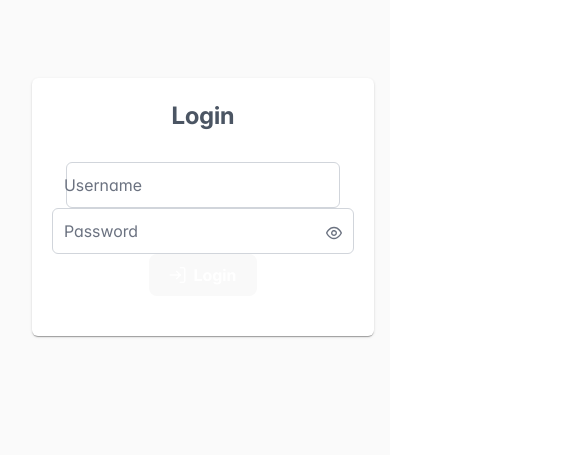
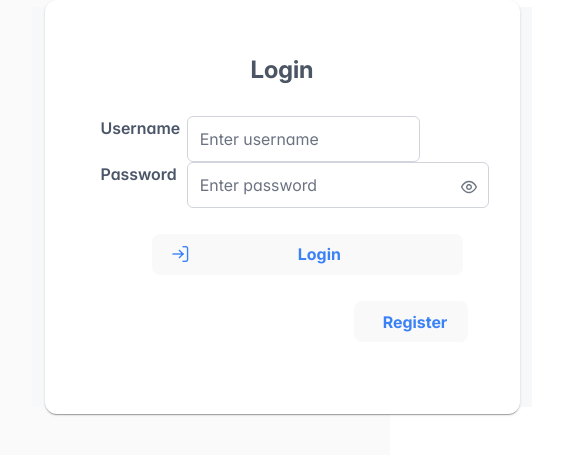
Before and after one commit to MachineAutomated/shaazcs-manager-ui, a React (Vite) app: page / in a window 390 px wide. Shown: the part 215-670 px from the top of the page, 564 px wide, since content can reach past the window. Built offline with nearby package versions, Linux system fonts and the light colour scheme.

Commit message:
Fixes #9

```diff
--- a/src/api/api.ts
+++ b/src/api/api.ts
@@ -10,11 +10,10 @@ api.interceptors.request.use(
     // const token = localStorage.getItem("token");
     const token = sessionStorage.getItem("jwt");
     if (token) {
-      console.log("Attaching token to request:", token);
       config.headers.Authorization = `Bearer ${token}`;
     }
     else {
-      console.log("No token found in localStorage");
+      console.log("Token missing!!");
     }
     return config;
   },
--- /dev/null
+++ b/src/components/Toast.tsx
@@ -0,0 +1,29 @@
+// ToastInfoEmitter.tsx
+import React, { useRef, useEffect } from "react";
+import { Toast } from "primereact/toast";
+
+interface ToastInfoProps {
+  showMessage: boolean;
+  severity?: "success" | "info" | "warn" | "error";
+  summary?: string;
+  detail?: string;
+}
+
+const ToastInfoEmitter: React.FC<ToastInfoProps> = ({
+  showMessage,
+  severity = "info",
+  summary = "Info",
+  detail = "Message content",
+}) => {
+  const toast = useRef<Toast>(null);
+
+  useEffect(() => {
+    if (showMessage && toast.current) {
+      toast.current.show({ severity, summary, detail, life: 3000 });
+    }
+  }, [showMessage, severity, summary, detail]);
+
+  return <Toast ref={toast} position="top-right" />;
+};
+
+export default ToastInfoEmitter;
--- a/src/pages/Dashboard.tsx
+++ b/src/pages/Dashboard.tsx
@@ -3,14 +3,23 @@ import type { Module, SubModule } from "../components/Sidebar";
 import Content from "../components/Content";
 import Sidebar from '../components/Sidebar';
 import { Splitter, SplitterPanel } from 'primereact/splitter';
+import ToastInfoEmitter from "../components/Toast";
 
 const Dashboard: React.FC = () => {
   const [selectedModule, setSelectedModule] = useState<Module>(null);
   const [selectedSubModule, setSelectedSubModule] = useState<SubModule>(null);
+
   return (
     <div className="card flex flex-wrap gap-3 p-fluid">
-      <h2>Welcome to Dashboard</h2>
-      <p>You have successfully logged in.</p>
+      <div>
+      {/* Toast Component */}
+      <ToastInfoEmitter
+        showMessage={true}
+        severity="info"
+        detail="Login Successful."
+      />
+      </div>
+      <h2>Welcome!</h2>
       <Splitter style={{ height: '700px', width: '1200px'}}>
       <SplitterPanel className="flex align-items-center justify-content-center" size={25} minSize={10}>
          <Sidebar
--- a/src/pages/LoginPage.tsx
+++ b/src/pages/LoginPage.tsx
@@ -5,12 +5,14 @@ import { Button } from "primereact/button";
 import { Card } from "primereact/card";
 import { useNavigate } from "react-router-dom";
 import api from "../api/api";
+import "../styles/login.css";
 
 const LoginPage: React.FC = () => {
   const navigate = useNavigate();
   const [username, setUsername] = useState<string>("");
   const [password, setPassword] = useState<string>("");
   const [loading, setLoading] = useState<boolean>(false);
+  const [registering] = useState<boolean>(false);
   const [error, setError] = useState<string>("");
 
   const handleLogin = async () => {
@@ -24,6 +26,9 @@ const LoginPage: React.FC = () => {
       });
 
       const token = response.data.token;
+      if (!token) {
+        throw new Error("No token received");
+      }
       sessionStorage.setItem("jwt", token);
       navigate("/dashboard");
 
@@ -36,41 +41,62 @@ const LoginPage: React.FC = () => {
   };
 
   return (
-    <div className="flex justify-content-center align-items-center h-screen bg-gray-100">
-      <Card title="Login" className="w-25rem shadow-3">
-        <div className="flex flex-column gap-3">
-          <span className="p-float-label">
+    <div className="login-page" style={{ height:'400px', width:'500px', alignContent: 'center'}}>
+      <Card title="Login" className="login-card">
+        <div className="login-row">
+          <label htmlFor="username" className="input-label">
+            Username
+          </label>
           <InputText
               id="username"
               value={username}
               onChange={(e) => setUsername(e.target.value)}
-              className="w-full"
+              placeholder="Enter username"
+              style={{ width: '63%'}}
           />
-            <label htmlFor="username">Username</label>
-          </span>
-
-          <span className="p-float-label">
+        </div>
+        <div className="login-row">
+          <label htmlFor="password" className="input-label">
+            Password
+          </label>
           <Password
               id="password"
               value={password}
               onChange={(e) => setPassword(e.target.value)}
               feedback={false}
               toggleMask
-              className="w-full"
+              placeholder="Enter password"
+              style={{ width: '30%'}}
           />
-            <label htmlFor="password">Password</label>
-          </span>
-
-          {error && <small className="p-error">{error}</small>}
-
+        </div>
+        <div className="error-row">
+          {error && <div className="p-error input-col">{error}</div>}
+        </div>
+        <div className="action-row">
+          <div className="action-col">
             <Button
               label={loading ? "Logging in..." : "Login"}
               icon="pi pi-sign-in"
               onClick={handleLogin}
               loading={loading}
-            className="w-full"
+              className="p-button-rounded p-button-outlined login-btn"
+              style={{ marginTop: '10px', marginRight: '5px' }}
             />
           </div>
+
+          <div className="action-col">
+            <Button
+              label={registering ? "Registering..." : "Register"}
+              icon="pi pi-register"
+              // onClick={handleRegister} // Registration handler can be implemented similarly
+              // loading={loading}
+              className="p-button-rounded p-button-outlined register-btn"
+              style={{ marginTop: '10px' }}
+            />
+          </div>
+        </div>
+
+
       </Card>
     </div>
   );
--- /dev/null
+++ b/src/styles/login.css
@@ -0,0 +1,81 @@
+/* LoginPage.css */
+
+.login-page {
+    height: 100vh;
+    display: flex;
+    align-items: center;
+    justify-content: center;
+    background: #f7f8fa;
+  }
+
+  .login-card {
+    width: 800px;
+    max-width: 95%;
+    padding: 2rem;
+    border-radius: 12px;
+  }
+
+  /* Row holding inputs + button */
+  .login-row {
+    display: flex;
+    gap: 1rem;
+    align-items: flex-end; /* align inputs and button baseline */
+    flex-wrap: wrap; /* will stack on small screens */
+  }
+
+  /* input column (label above input) */
+  .input-col {
+    flex: 1 1 300px; /* grow, shrink, base width */
+    display: flex;
+    flex-direction: column;
+    gap: 0.5rem;
+  }
+
+  /* Row holding button */
+  .action-row {
+    display: flex;
+    gap: 1rem;
+    align-items: flex-end; /* align inputs and button baseline */
+    flex-wrap: wrap; /* will stack on small screens */
+    padding-left: 15%;
+  }
+
+  /* action (button) column */
+  .action-col {
+    display: flex;
+    align-items: center;
+    justify-content: center;
+    flex: 0 0 140px; /* fixed width for button column */
+  }
+
+  /* small tweaks */
+  .input-label {
+    font-weight: 600;
+    color: #4a5568;
+    margin-left: 0.25rem;
+    width: 20%;
+  }
+  .login-btn {
+    width: 140px;
+  }
+
+  /* error row */
+  .error-row {
+    margin-top: 1rem;
+    text-align: center;
+  }
+
+  /* responsive: on very small screens make inputs full width and button full width below */
+  @media (max-width: 740px) {
+    .login-row {
+      align-items: stretch;
+      gap: 0.75rem;
+    }
+    .action-col {
+      flex: 1 1 100%;
+      justify-content: flex-end;
+    }
+    .login-btn {
+      width: 100%;
+    }
+  }
```
Also changed, not shown: src/App.tsx (+0 -37 lines). Lines whose indentation alone changed are shown as unchanged.
